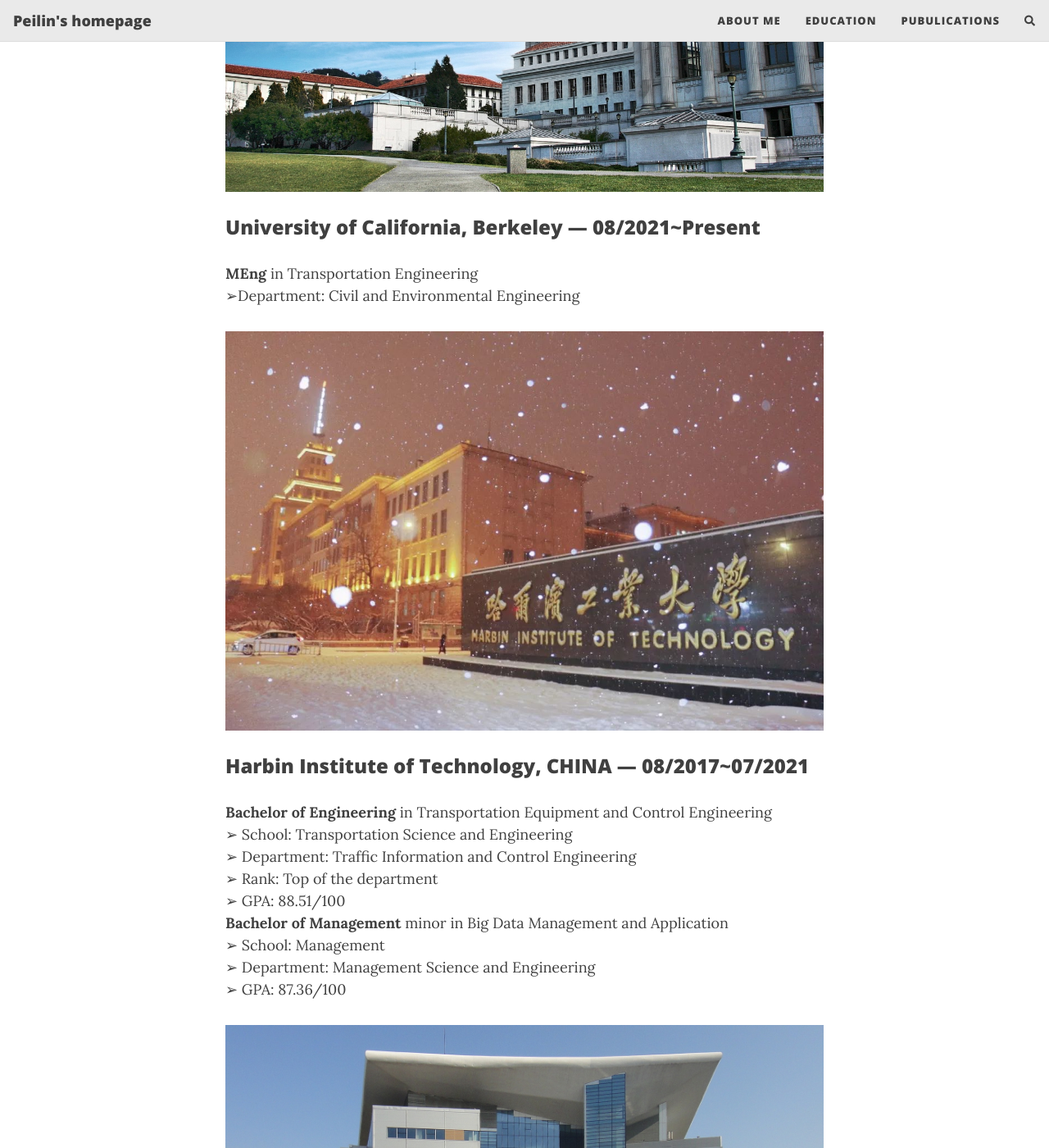
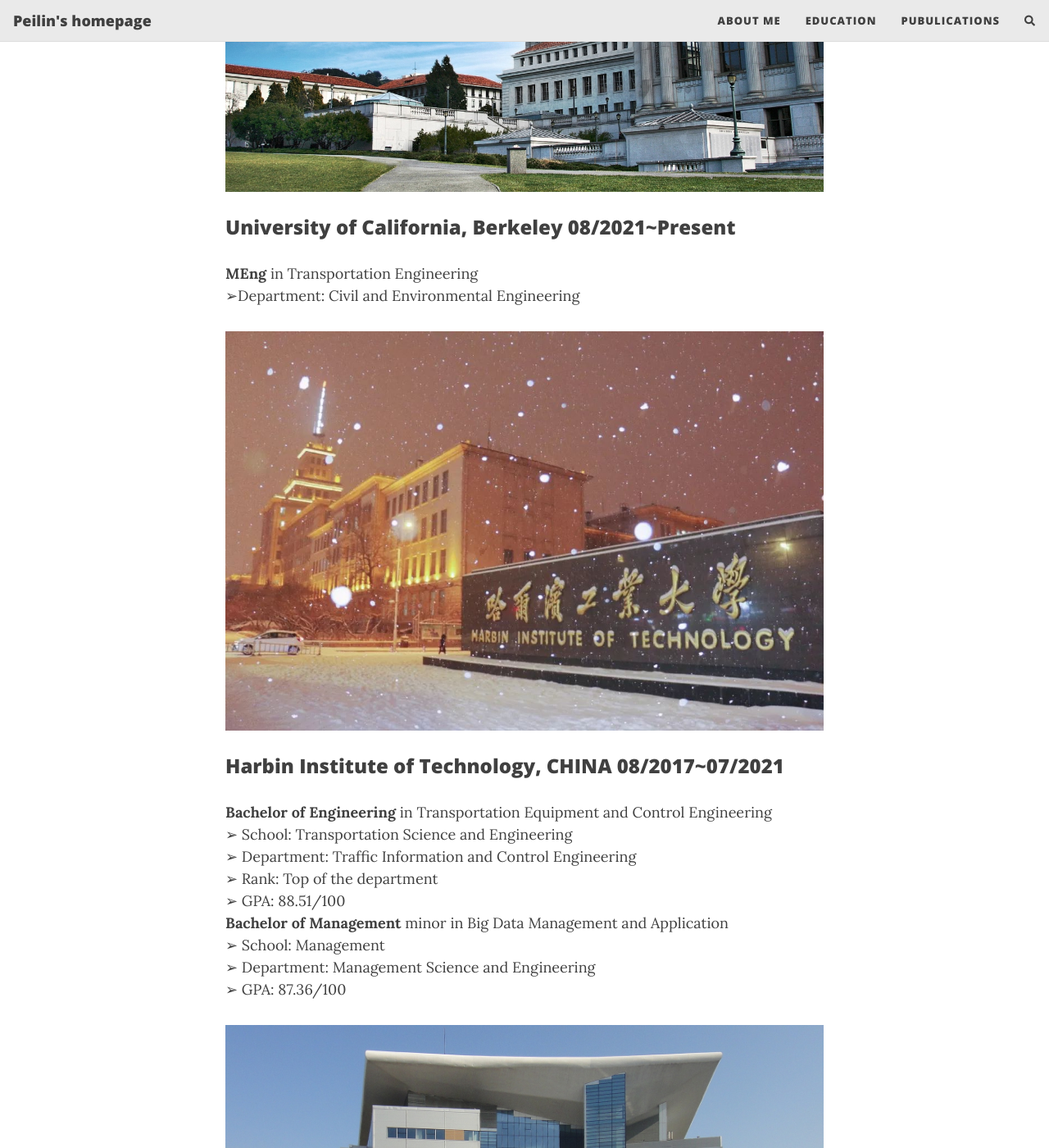
Before and after one commit to Jerry-zpl/Jerry-zpl.github.io, a Jekyll site: the page built from education.md, in a window 1280 px wide and 1400 px high, scrolled down 517 px. Shown: the whole window at 82% size. Built offline with Jekyll 4.4.1, drawn with Linux system fonts in a browser that asks for light colours; nearby versions of some CDN libraries; comment, search, counter and statistics services are not loaded; some of the changed text lies outside the part shown.

```diff
--- a/education.md
+++ b/education.md
@@ -4,12 +4,12 @@ title: Education
 ---
 
 ![](/assets/img/UCB.jpg)
-### University of California, Berkeley --- 08/2021~Present
+### University of California, Berkeley                 08/2021~Present
 **MEng** in Transportation Engineering\
 ➢Department: Civil and Environmental Engineering
 
 ![](/assets/img/HIT.jpeg)
-### Harbin Institute of Technology, CHINA --- 08/2017~07/2021
+### Harbin Institute of Technology, CHINA              08/2017~07/2021
 **Bachelor of Engineering** in Transportation Equipment and Control Engineering\
 ➢ School: Transportation Science and Engineering\
 ➢ Department: Traffic Information and Control Engineering\
@@ -21,7 +21,7 @@ title: Education
 ➢ GPA: 87.36/100
 
 ![](/assets/img/FEFU.jpg)
-### Far Eastern Federal University, RUSSIA --- 07/2018~08/2018
+### Far Eastern Federal University, RUSSIA             07/2018~08/2018
 ➢ Exchange student in International Relations Department
 
 ### More about my courses
```
